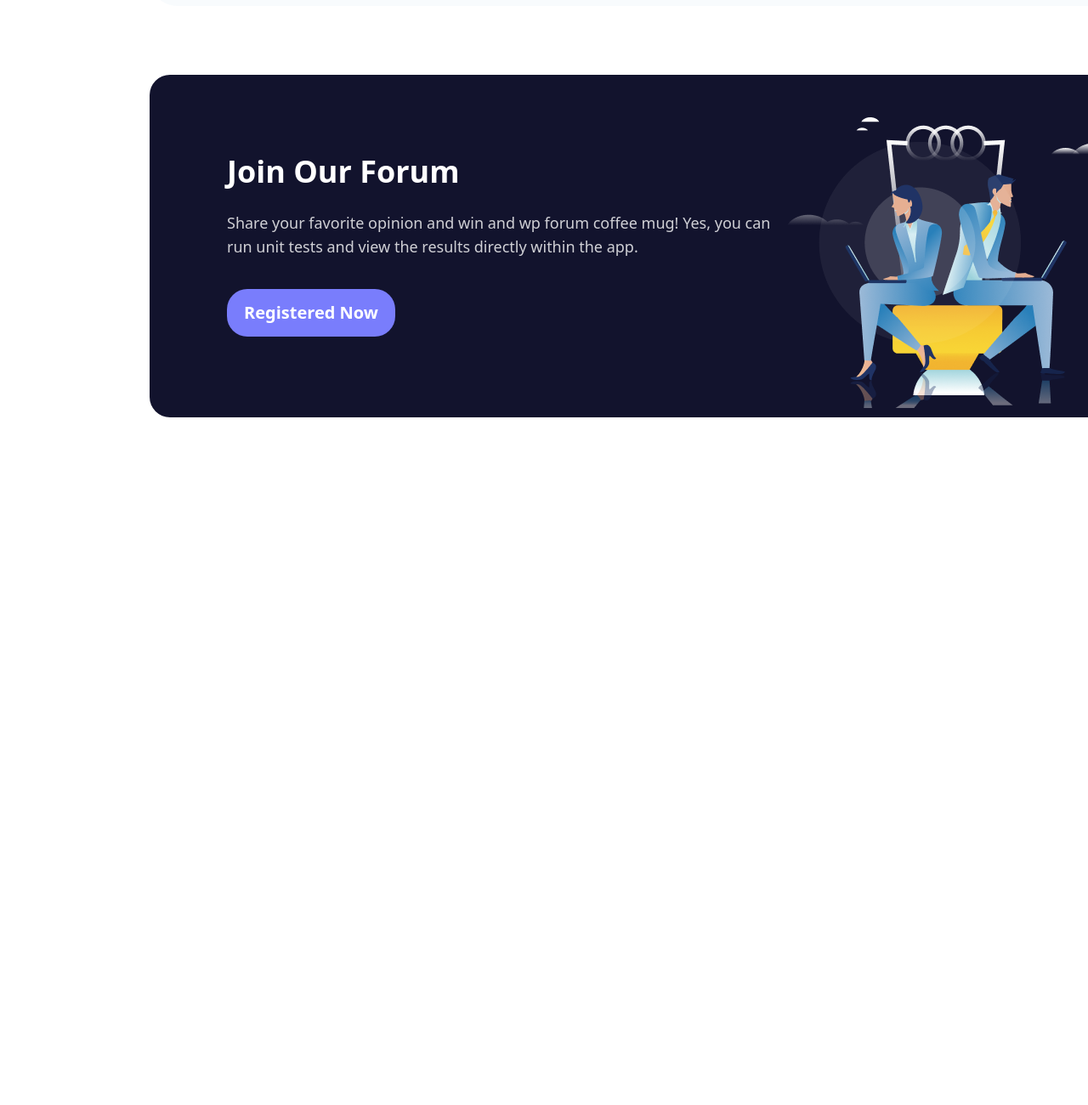
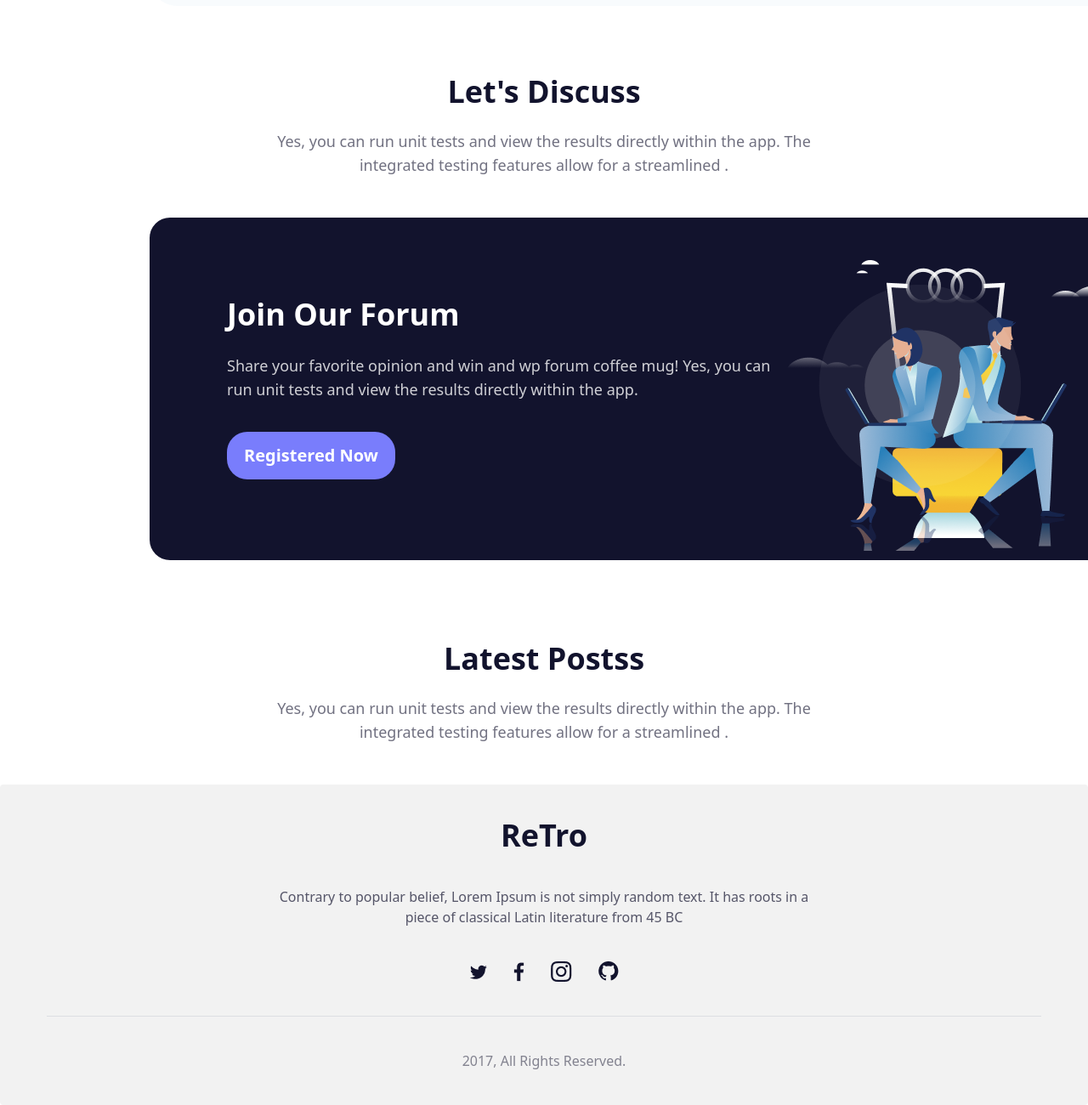
Before and after one commit to Salman7D/retro-forum, a plain HTML site: page index.html in a window 1280 px wide. Shown: the part 744-2044 px from the top of the page at 85% size. Before the commit the page ends 1331 px from the top, so only its background shows below. Drawn offline with nearby package versions, Linux system fonts and the light colour scheme.

Commit message:
footer section added

```diff
--- a/index.html
+++ b/index.html
@@ -91,6 +91,16 @@
     </header>
 
     <main>
+        <div class="text-center">
+            <p class="text-[#12132D] text-4xl font-bold lg:mb-6">Let's Discuss</p>
+            <p class="text-[#12132D99] text-lg font-normal lg:mb-12">Yes, you can run unit tests and view the results directly within the app. The <br> integrated testing features allow for a streamlined .</p>
+        </div>
+
+
+
+
+
+
         <section>
             <div class="relative rounded-3xl bg-[#12132D] lg:w-[1170px] lg:h-[403px] w-[480px] h-[500px] lg:ml-44 lg:mb-24 mb-20 ml-7">
                 <p class="absolute text-[#FFF] text-4xl font-black lg:mt-[94px] lg:ml-[91px] ml-2 mt-4">Join Our Forum</p>
@@ -99,11 +109,26 @@
                 <img class="absolute mt-[150px] lg:ml-[750px] lg:mt-[50px] ml-24" src="images/joinforum.png" alt="">
             </div>
         </section>
+
+        <div class="text-center">
+            <p class="text-[#12132D] text-4xl font-bold lg:mb-6">Latest Postss</p>
+            <p class="text-[#12132D99] text-lg font-normal lg:mb-12">Yes, you can run unit tests and view the results directly within the app. The <br> integrated testing features allow for a streamlined .</p>
+        </div>
     </main>
 
-    <footer>
+    <footer class="footer footer-center p-10 bg-base-200 text-base-content rounded">
+        <p class="text-[#12132D] text-4xl font-black">ReTro</p>
+        <p class="text-[#12132DB3] text-base font-normal">Contrary to popular belief, Lorem Ipsum is not simply random text. It has roots in a <br> piece of classical Latin literature from 45 BC</p>
+        <nav>
+          <img src="images/Social.png" alt="">
+        </nav>
+        <div class="bg-[#1E325E1A] lg:h-[1px] lg:w-[1170px]">
 
-    </footer>
+        </div>
+        <aside>
+          <p class="text-[#12132D7F] text-base font-light">2017, All Rights Reserved.</p>
+        </aside>
+      </footer>
     <script src="script/index.js"></script>
 </body>
 </html>
```
Also changed, not shown: images/Social.png (added).
